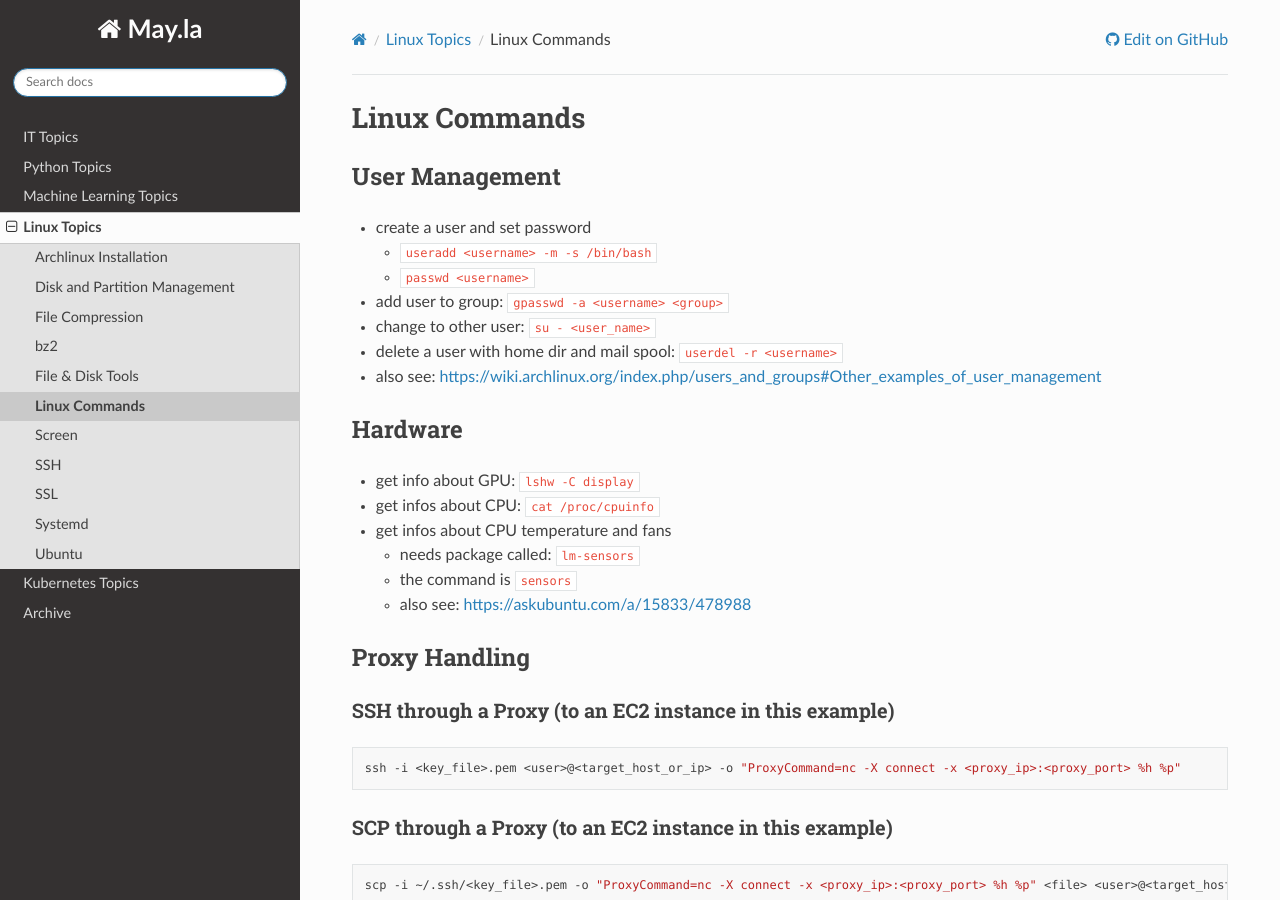
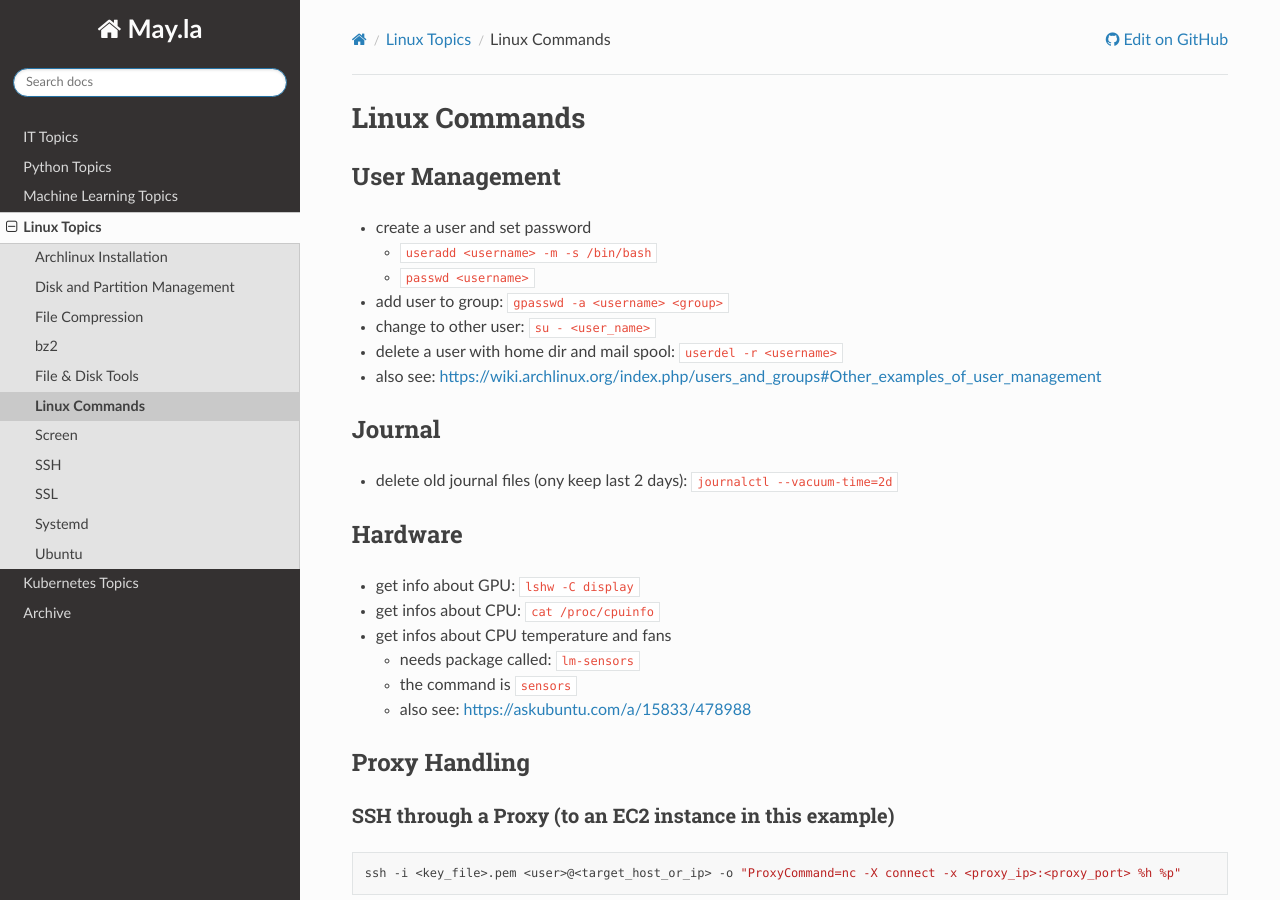
Before and after one commit to PhilipMay/May.la, a Sphinx documentation site: the page built from source/linux/linux-cmds.md, in a window 1280 px wide and 900 px high. Built offline with Sphinx 7.4.7 and the Read the Docs theme 2.0.0, drawn with Linux system fonts in a browser that asks for light colours.

Commit message:
Update linux-cmds.md

```diff
--- a/source/linux/linux-cmds.md
+++ b/source/linux/linux-cmds.md
@@ -8,6 +8,9 @@
 - change to other user: `su - <user_name>`
 - delete a user with home dir and mail spool: `userdel -r <username>`
 - also see: <https://wiki.archlinux.org/index.php/users_and_groups#Other_examples_of_user_management>
+
+## Journal
+- delete old journal files (ony keep last 2 days): `journalctl --vacuum-time=2d`
 
 ## Hardware
 - get info about GPU: `lshw -C display`
```
